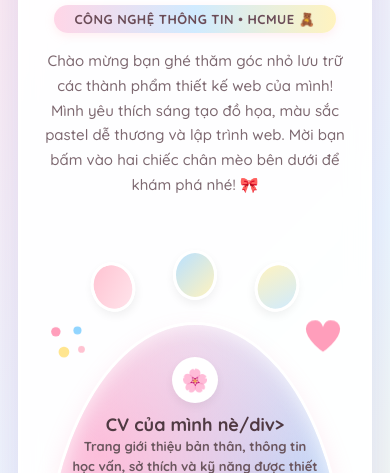
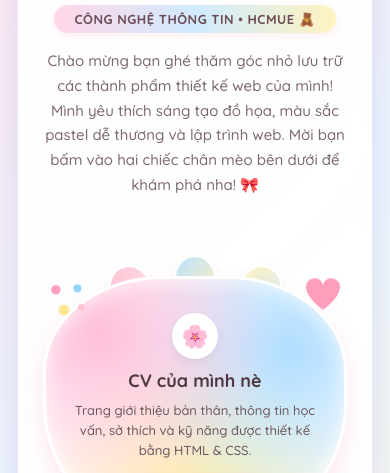
Before and after one commit to yeensnhi0111-art/Thi-t-k-Web-Nguy-n-Hu-nh-Y-n-Nhi-, a plain HTML site: page index.html in a window 390 px wide. Both pictures are taken after a click on the button "Nhấn để mở 💖". Shown: the part 348-821 px from the top of the page. Drawn offline with Linux system fonts and the light colour scheme.

Commit message:
Update index.html

```diff
--- a/index.html
+++ b/index.html
@@ -308,14 +308,14 @@
             color: var(--text-sub);
         }
 
-        /* ================= 2 KHUNG CHÂN MÈO 3 MÓNG LOANG MÀU PASTEL ================= */
+        /* ================= 2 KHUNG CHÂN MÈO 3 MÓNG LIỀN MẠCH ================= */
         .paw-grid {
             display: grid;
             grid-template-columns: repeat(2, minmax(290px, 340px));
             justify-content: center;
             gap: 64px;
             margin-bottom: 36px;
-            padding-top: 22px;
+            padding-top: 24px;
         }
 
         .paw-link {
@@ -324,56 +324,61 @@
             position: relative;
             width: 100%;
             transition: transform 0.35s cubic-bezier(0.34, 1.56, 0.64, 1);
-            display: block;
+            display: flex;
+            flex-direction: column;
+            align-items: center;
         }
 
         .paw-link:hover {
             transform: translateY(-10px) scale(1.02);
         }
 
+        /* 3 móng gối sát vào mép trên đệm chân mèo */
         .paw-toes-3 {
             position: relative;
-            height: 48px;
-            width: 100%;
-            margin-bottom: -16px;
+            width: 240px;
+            height: 44px;
+            margin-bottom: -24px;
             z-index: 1;
         }
 
         .toe-3 {
             position: absolute;
-            width: 48px;
+            width: 50px;
             height: 54px;
-            border-radius: 50%;
+            border-radius: 50% 50% 42% 42%;
             border: 3px solid #ffffff;
             box-shadow: 0 4px 10px rgba(0,0,0,0.06);
         }
 
         .toe-3.left-toe {
-            left: 56px;
+            left: 24px;
             top: 10px;
-            transform: rotate(-18deg);
+            transform: rotate(-16deg);
             background: linear-gradient(135deg, #ffc2d1, #ffe5ec);
         }
 
         .toe-3.mid-toe {
             left: 50%;
             transform: translateX(-50%);
-            top: -2px;
+            top: 0px;
             background: linear-gradient(135deg, #bae1ff, #fff3bf);
         }
 
         .toe-3.right-toe {
-            right: 56px;
+            right: 24px;
             top: 10px;
-            transform: rotate(18deg);
+            transform: rotate(16deg);
             background: linear-gradient(135deg, #fff3bf, #d0ebff);
         }
 
+        /* Đệm bàn chân lớn bo bầu tự nhiên, khớp với 3 móng */
         .paw-pad {
+            width: 100%;
             position: relative;
             z-index: 2;
-            padding: 32px 26px 28px;
-            border-radius: 50% 50% 42% 42% / 44% 44% 52% 52%;
+            padding: 34px 26px 28px;
+            border-radius: 120px 120px 140px 140px / 95px 95px 135px 135px;
             border: 3px solid #ffffff;
             box-shadow: 0 12px 25px rgba(255, 133, 179, 0.2),
                         inset 0 0 20px rgba(255, 255, 255, 0.75);
@@ -477,12 +482,16 @@
                 margin-right: auto;
                 gap: 38px;
             }
+            .paw-toes-3 {
+                width: 215px;
+                margin-bottom: -22px;
+            }
             .toe-3 {
                 width: 44px;
-                height: 50px;
+                height: 48px;
             }
-            .toe-3.left-toe { left: 48px; }
-            .toe-3.right-toe { right: 48px; }
+            .toe-3.left-toe { left: 20px; }
+            .toe-3.right-toe { right: 20px; }
             .name-title {
                 font-size: 22px;
             }
@@ -684,7 +693,7 @@
         <p class="bio-text">
             Chào mừng bạn ghé thăm góc nhỏ lưu trữ các thành phẩm thiết kế web của mình!
             Mình yêu thích sáng tạo đồ họa, màu sắc pastel dễ thương và lập trình web.
-            Mời bạn bấm vào hai chiếc chân mèo bên dưới để khám phá nhé! 🎀
+            Mời bạn bấm vào hai chiếc chân mèo bên dưới để khám phá nha! 🎀
         </p>
 
         <!-- Hai thẻ hình chân mèo 3 móng loang màu pastel -->
@@ -699,7 +708,7 @@
                 </div>
                 <div class="paw-pad">
                     <div class="paw-icon">🌸</div>
-                    <div class="paw-title">CV của mình nè/div>
+                    <div class="paw-title">CV của mình nè</div>
                     <p class="paw-desc">
                         Trang giới thiệu bản thân, thông tin học vấn, sở thích và kỹ năng được thiết kế bằng HTML & CSS.
                     </p>
```
